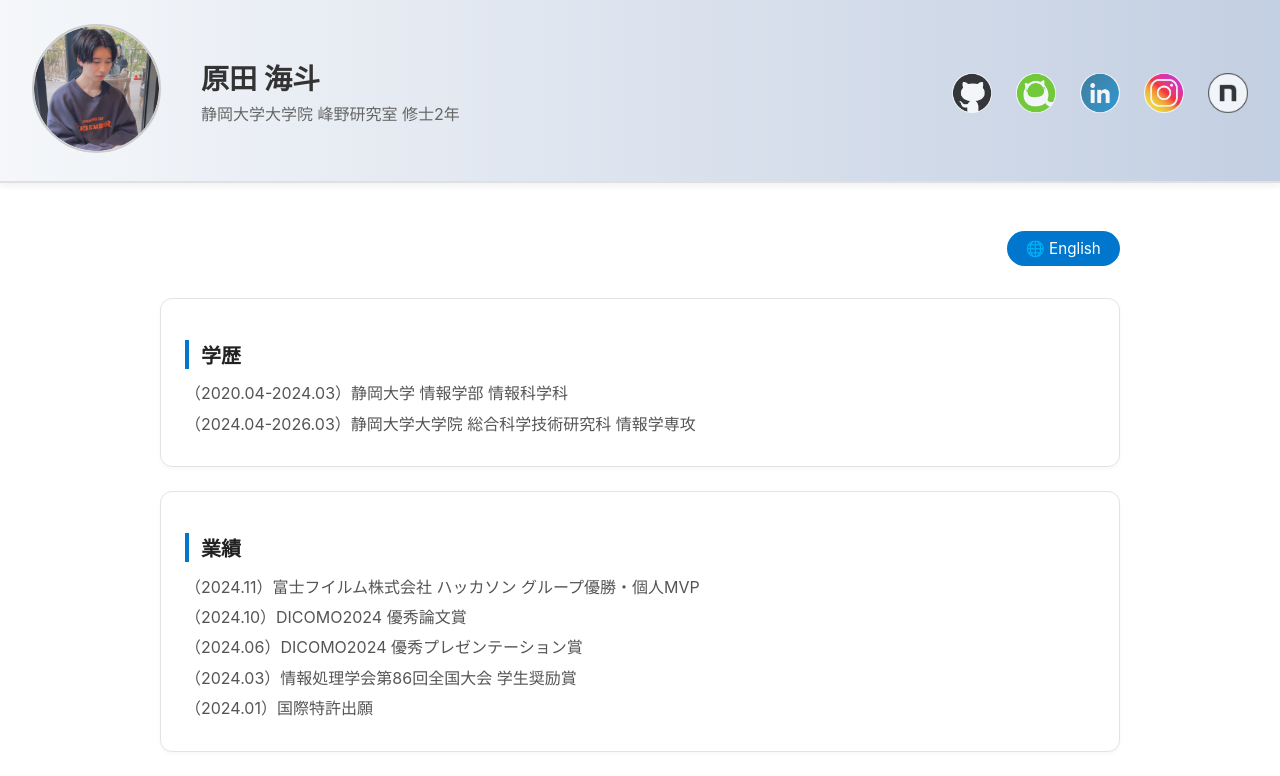
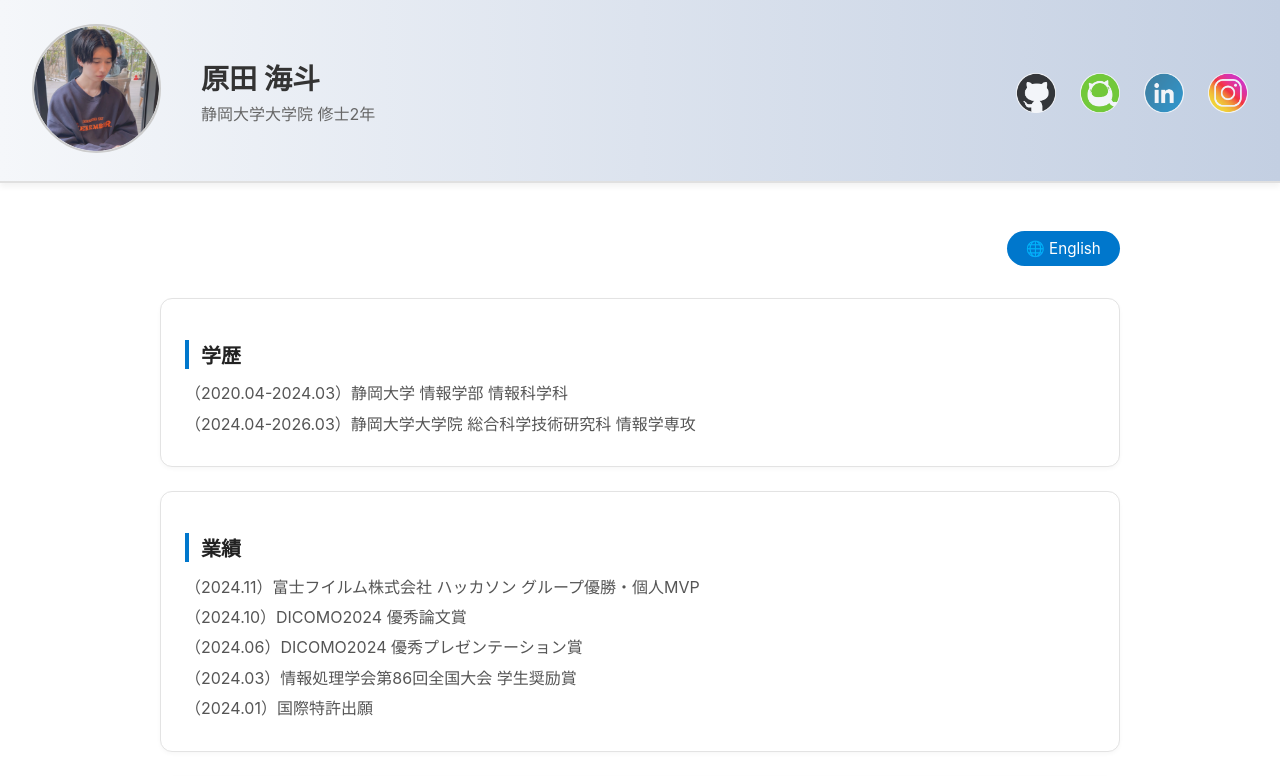
Before and after one commit to haradakaito/aws-mypage, a React (Create React App) app in the folder web/: page /jp in a window 1280 px wide. Shown: the top 776 px of the page. Built offline with nearby package versions, Linux system fonts and the light colour scheme.

Commit message:
[add] 解像度を下げる

```diff
--- a/web/src/components/Header.tsx
+++ b/web/src/components/Header.tsx
@@ -6,7 +6,7 @@ type HeaderProps = {
 };
 const Header = ({ lang }: HeaderProps) => {
     const name        = lang === 'jp' ? '原田 海斗' : 'Kaito Harada';
-    const affiliation = lang === 'jp' ? '静岡大学大学院 峰野研究室 修士2年' : "Shizuoka University Graduate School, Mineno Laboratory, Master's 2nd year.";
+    const affiliation = lang === 'jp' ? '静岡大学大学院 修士2年' : "Shizuoka University Graduate School, Master's 2nd year.";
 
     return (
         <header>
@@ -30,9 +30,6 @@ const Header = ({ lang }: HeaderProps) => {
             <a href="https://www.instagram.com/muumin_burger/" target="_blank" rel="noopener noreferrer">
                 <img src="/assets/instagram.png" alt="Instagram" width="24" height="24" />
             </a>
-            <a href="https://note.com/maronist" target="_blank" rel="noopener noreferrer">
-                <img src="/assets/note.png" alt="Note" width="24" height="24" />
-            </a>
             </div>
         </header>
     );
```
